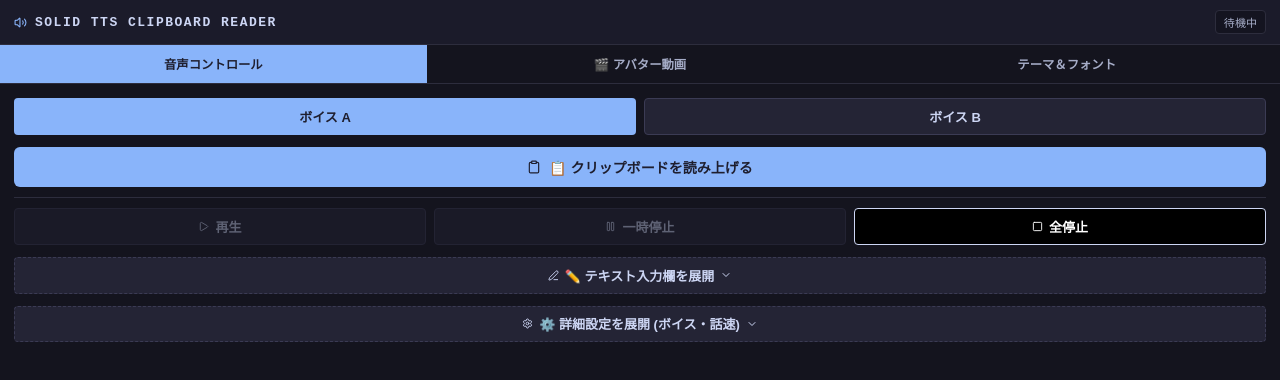
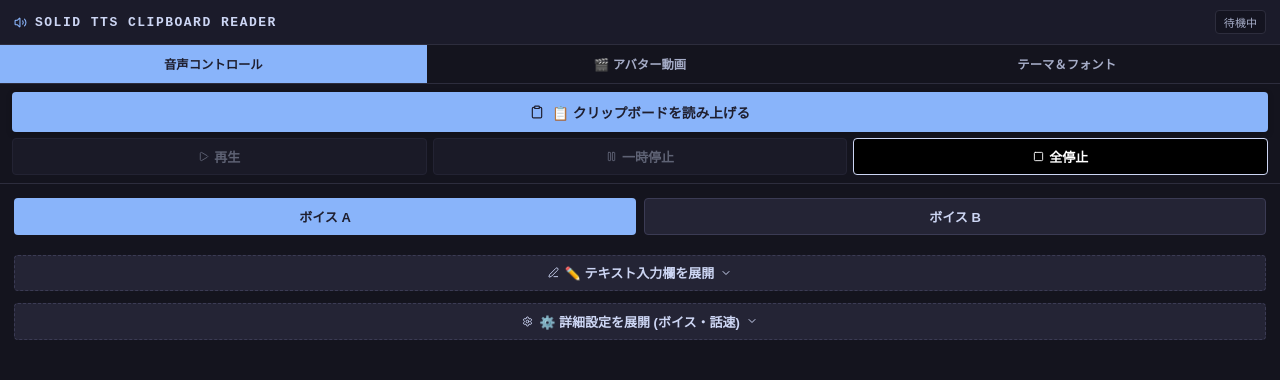
Before and after one commit to soroeru-afk/SOLID-TTS-CLIPBOARD-READER, a React (Vite) app: page / in a window 1280 px wide. Shown: the top 380 px of the page. Built offline with nearby package versions, Linux system fonts and the light colour scheme.

Commit message:
feat: 常時表示プレイヤーストリップ・動画クリック再生一時停止・動画折りたたみ時のパネル追従連動

```diff
--- a/src/App.tsx
+++ b/src/App.tsx
@@ -191,11 +191,16 @@ export default function App() {
     localStorage.setItem("solid-tts-vid-fit", next);
   };
 
-  // 動画の折りたたみトグル
+  // 動画の折りたたみトグル（動画を閉じる時は下のパネルも追従してコンパクトに折りたたむ）
   const toggleVidCollapse = () => {
     setIsVidCollapsed(prev => {
       const next = !prev;
       localStorage.setItem("solid-tts-vid-collapsed", next ? "1" : "0");
+      if (next) {
+        // 動画を閉じた時は、テキスト入力欄や詳細設定も追従して閉じる
+        setIsTextareaExpanded(false);
+        setIsCollapsed(true);
+      }
       return next;
     });
   };
@@ -615,6 +620,19 @@ export default function App() {
     }
   };
 
+  // 動画クリック時の再生/一時停止トグル（カオルさまご要望機能）
+  const handleVideoClick = () => {
+    if (status === "再生中") {
+      togglePause();
+    } else if (isPaused) {
+      togglePause();
+    } else if (textToRead.trim()) {
+      startSpeaking(textToRead);
+    } else {
+      readClipboard();
+    }
+  };
+
   return (
     <div className="app-card">
       {/* Header */}
@@ -686,10 +704,13 @@ export default function App() {
               loop
               muted
               playsInline
+              onClick={handleVideoClick}
               className={`avatar-video-element fit-${vidFitMode}`}
               style={{
+                cursor: "pointer",
                 maxHeight: isVidCollapsed ? "0px" : (vidFitMode === "auto" ? "none" : `${vidHeight}px`)
               }}
+              title="クリックで一時停止 / 再生"
             />
             {/* 右上クイックサイズ＆フィット切り替えボタン */}
             {!isVidCollapsed && (
@@ -725,38 +746,18 @@ export default function App() {
         </>
       )}
 
-      {/* Main Panel Content */}
-      <div className="panel-content">
-        {activeTab === "voice" && (
-          <div className="tab-pane">
-            {/* Preset select strip */}
-            <div className="preset-strip">
-              <button
-                onClick={() => switchPreset("A")}
-                className={`preset-btn ${currentPreset === "A" ? "active" : ""}`}
-              >
-                {presetALabel}
+      {/* ── 常時表示共通プレイヤーストリップ (全タブ共通・カオルさまご要望機能) ── */}
+      <div className="global-player-strip">
+        <button onClick={readClipboard} className="global-player-clip-btn" title="クリップボードの文章を即時読み上げ">
+          <Clipboard size={14} />
+          <span>📋 クリップボードを読み上げる</span>
         </button>
-              <button
-                onClick={() => switchPreset("B")}
-                className={`preset-btn ${currentPreset === "B" ? "active" : ""}`}
-              >
-                {presetBLabel}
-              </button>
-            </div>
-
-            {/* Quick clipboard button - Always visible at the top */}
-            <button onClick={readClipboard} className="btn-primary">
-              <Clipboard size={14} />
-              📋 クリップボードを読み上げる
-            </button>
-
-            {/* Actions grid (Play, Pause, Stop) - Always Visible */}
-            <div className="actions-strip">
+        <div className="global-player-actions">
           <button
             onClick={() => startSpeaking(textToRead)}
             disabled={!textToRead.trim()}
             className="btn-action"
+            title="テキストを再生"
           >
             <Play size={11} />
             再生
@@ -769,13 +770,35 @@ export default function App() {
               background: isPaused ? "var(--bg-btn-primary)" : "var(--bg-btn-secondary)",
               color: isPaused ? "var(--text-btn-primary)" : "var(--text-btn-secondary)"
             }}
+            title="一時停止 / 再開"
           >
             <Pause size={11} />
             {isPaused ? "再開" : "一時停止"}
           </button>
-              <button onClick={stopSpeaking} className="btn-action btn-stop">
+          <button onClick={stopSpeaking} className="btn-action btn-stop" title="全停止">
             <Square size={11} />
             全停止
+          </button>
+        </div>
+      </div>
+
+      {/* Main Panel Content */}
+      <div className="panel-content">
+        {activeTab === "voice" && (
+          <div className="tab-pane">
+            {/* Preset select strip */}
+            <div className="preset-strip" style={{ marginBottom: "8px" }}>
+              <button
+                onClick={() => switchPreset("A")}
+                className={`preset-btn ${currentPreset === "A" ? "active" : ""}`}
+              >
+                {presetALabel}
+              </button>
+              <button
+                onClick={() => switchPreset("B")}
+                className={`preset-btn ${currentPreset === "B" ? "active" : ""}`}
+              >
+                {presetBLabel}
               </button>
             </div>
 
--- a/src/index.css
+++ b/src/index.css
@@ -518,6 +518,7 @@ input[type="range"]::-moz-range-thumb {
 }
 
 .avatar-video-wrapper.collapsed {
+  display: none !important;
   max-height: 0 !important;
   opacity: 0;
   border-bottom: none;
@@ -527,6 +528,8 @@ input[type="range"]::-moz-range-thumb {
 .avatar-video-element {
   width: 100%;
   display: block;
+  cursor: pointer;
+  user-select: none;
 }
 
 .avatar-video-element.fit-auto {
@@ -682,3 +685,57 @@ body::-webkit-scrollbar-thumb:hover {
   color: var(--text-primary);
   border-color: var(--text-secondary);
 }
+
+/* 常時表示共通プレイヤーストリップ (全タブ共通) */
+.global-player-strip {
+  display: flex;
+  flex-direction: column;
+  gap: 6px;
+  padding: 8px 12px;
+  background-color: var(--bg-panel);
+  border-bottom: 1px solid var(--border-app);
+  flex-shrink: 0;
+  box-sizing: border-box;
+}
+
+.global-player-clip-btn {
+  width: 100%;
+  display: flex;
+  align-items: center;
+  justify-content: center;
+  gap: 8px;
+  padding: 10px 12px;
+  font-size: calc(var(--font-size-current) * 1.05);
+  font-weight: bold;
+  border-radius: 4px;
+  border: none;
+  background-color: var(--bg-btn-primary);
+  color: var(--text-btn-primary);
+  cursor: pointer;
+  box-shadow: 0 2px 6px rgba(0, 0, 0, 0.2);
+  transition: opacity 0.2s, transform 0.1s;
+}
+
+.global-player-clip-btn:hover {
+  opacity: 0.92;
+}
+
+.global-player-clip-btn:active {
+  transform: translateY(1px);
+}
+
+.global-player-actions {
+  display: grid;
+  grid-template-columns: 1fr 1fr 1fr;
+  gap: 6px;
+}
+
+.global-player-actions .btn-action {
+  padding: 8px 4px;
+  font-size: var(--font-size-current);
+  font-weight: bold;
+  display: flex;
+  align-items: center;
+  justify-content: center;
+  gap: 5px;
+}
```
Lines whose indentation alone changed are shown as unchanged.
